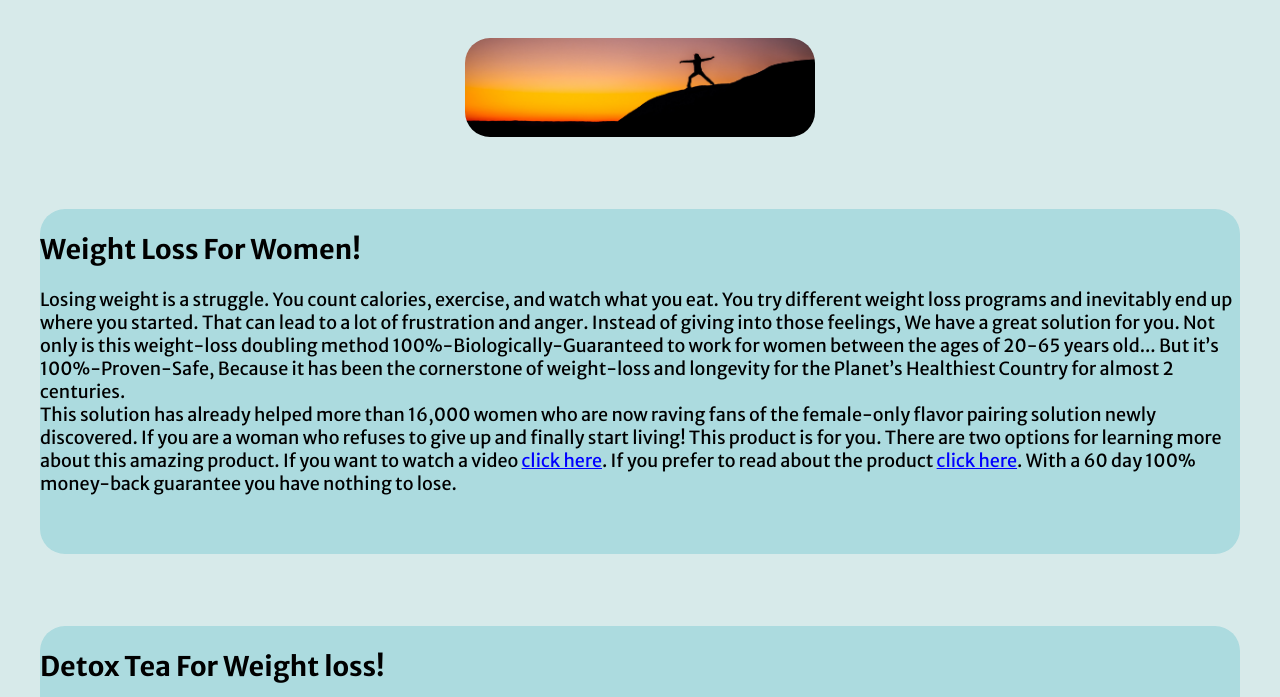
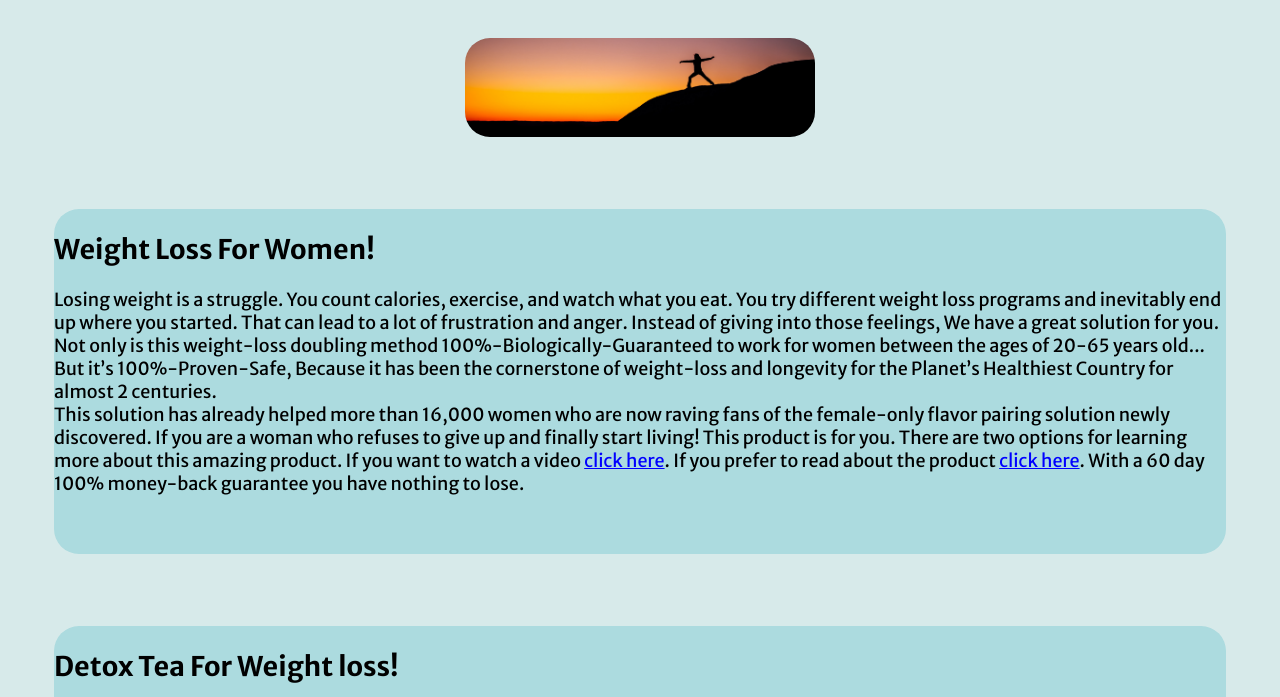
Before and after one commit to Healthy1365/Healthy1365, a plain HTML site: page index.html in a window 1280 px wide. Shown: the part 103-800 px from the top of the page. Drawn offline with Linux system fonts and the light colour scheme.

Commit message:
fix picture

```diff
--- a/WL1.css
+++ b/WL1.css
@@ -1,7 +1,7 @@
 body{
   font-family: 'Merriweather Sans', sans-serif;
   font-size: large;
-  margin: 2em 1em;
+  margin: 2em 2em;
   background-color: #D7EAEA;
 }
 
@@ -17,7 +17,7 @@ a{
   border-radius: 25px;
   background-color: #acdbdf;
   margin: 2em 1em;
-  max-width: 1200px;
+  max-width: 1240px;
   justify-content: center;
 
 }
--- a/index.html
+++ b/index.html
@@ -42,7 +42,7 @@
 
     <div class="main">
         <div>
-          <p>I'm so excited to be able to offer both of these products! We live in a world where obesity is a commonplace thing, the average weight of Americans are consistently on the rise. Most of us struggle with losing weight and eating healthy. Many times this is due to our circumstances busy life, overworked, no energy and many more reasons. It feels like the only people that can stay fit, are the ones who spend most of their time in the gym. Let's be real we don't have time or energy to do that. That is why both of these products are so amazing. Both of these products are 100% guaranteed to work for you! You will not be disappointed in either of these products. I'm convinced that either or both of these products will work for you!</p>
+          <p>I'm so excited to be able to offer both of these products! We live in a world where obesity is a commonplace thing, the average weight of Americans are consistently on the rise. Most of us struggle with losing weight and eating healthy. Many times this is due to our circumstances busy life, overworked, no energy and many more reasons. It feels like the only people that can stay fit, are the ones who spend most of their time in the gym. Let's be real we don't have time or energy to do that. That is why both of these products are so amazing. Although results may vary from person to person, both of these products have a 100% money back guaranteed! I'm convinced that either or both of these products will work for you!</p>
         </div>
       </div>
 
```
